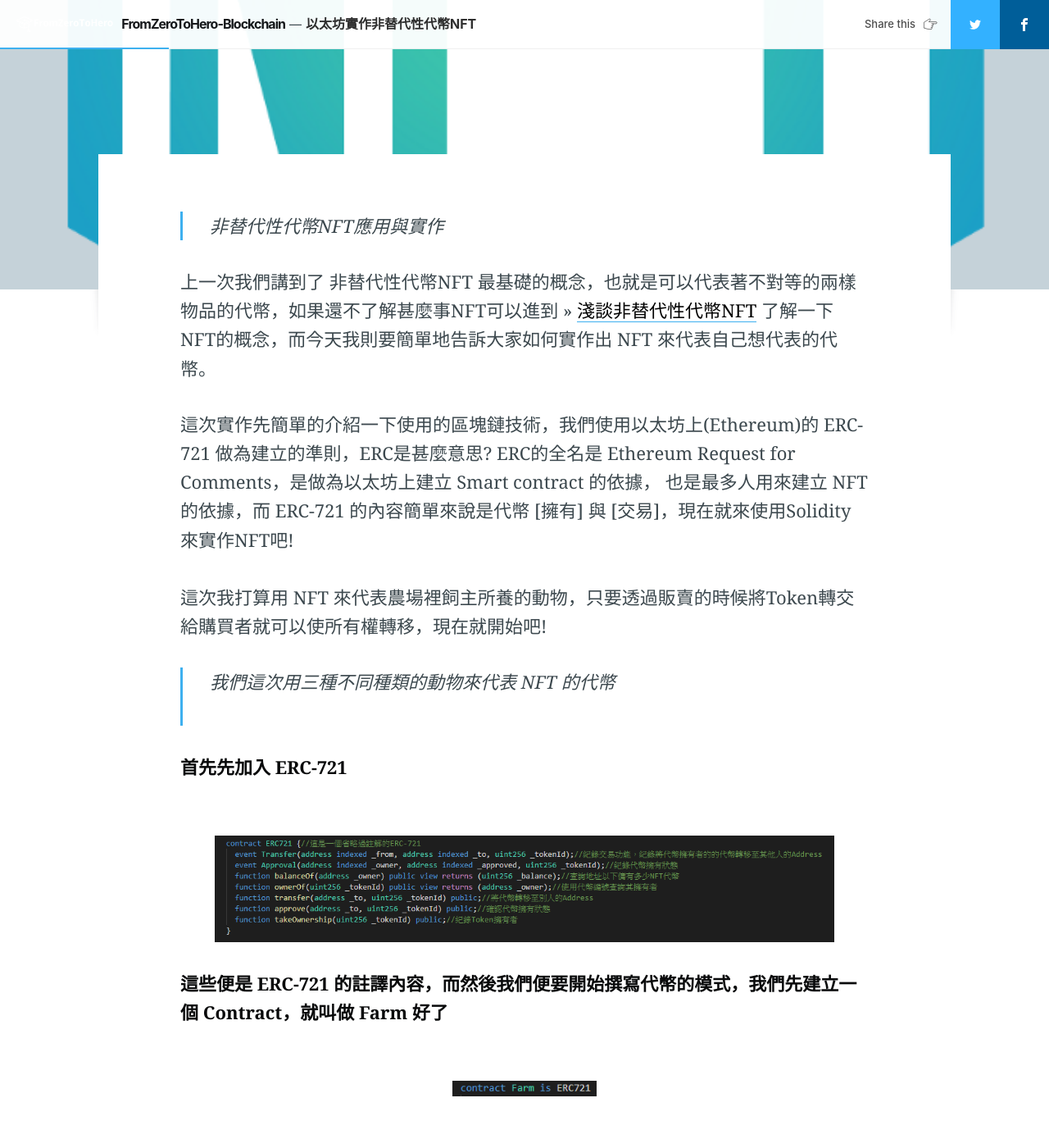
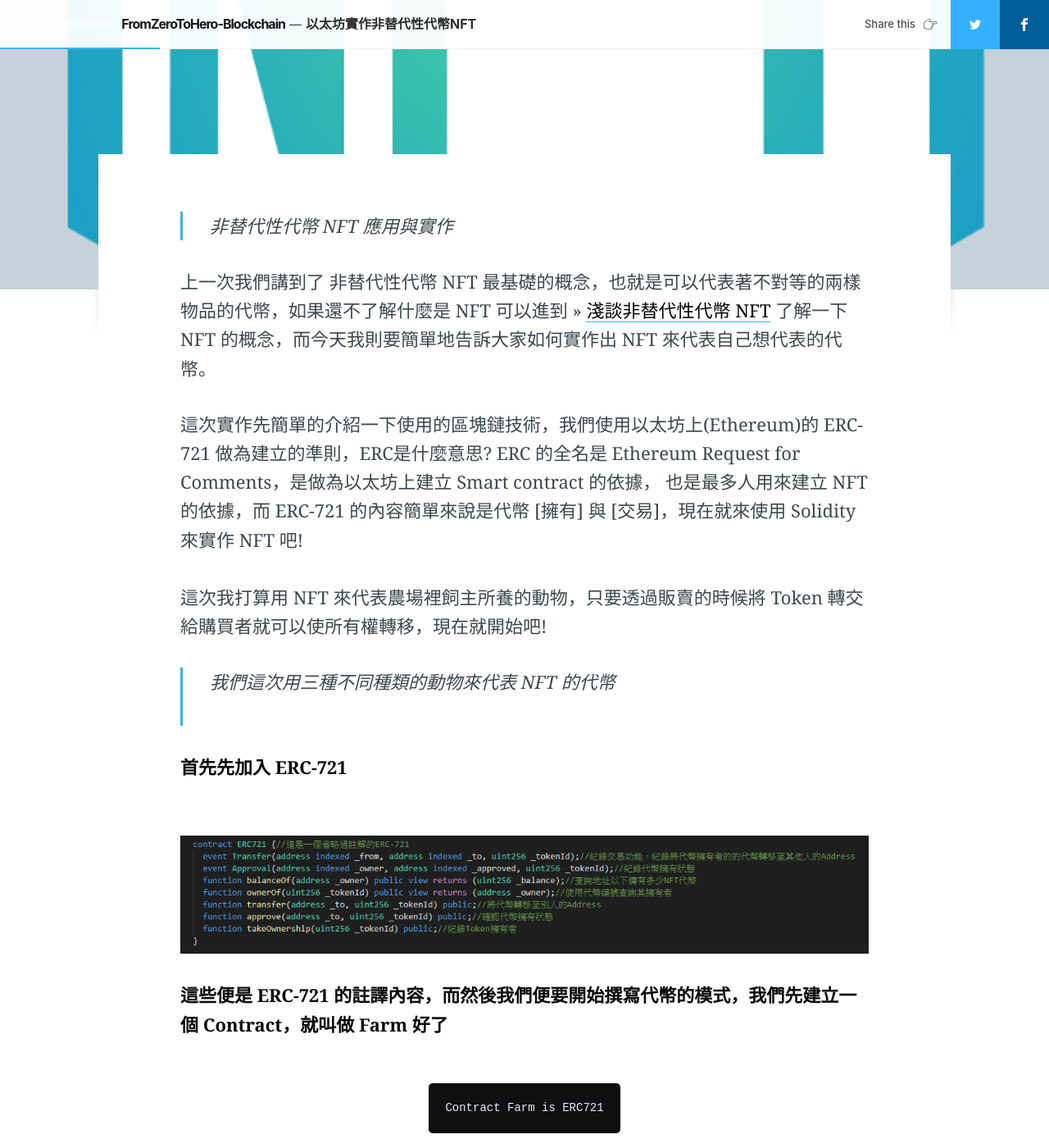
Before and after one commit to FZTH-Blockchain/fzth, a Jekyll site: the page built from _posts/2020-01-08-以太坊實作非替代性代幣NFT.md, in a window 1280 px wide and 1400 px high, scrolled down 709 px. Shown: the whole window at 82% size. Built offline with Jekyll 4.4.1, drawn with Linux system fonts in a browser that asks for light colours; nearby versions of some CDN libraries; comment, search, counter and statistics services are not loaded; some of the changed text lies outside the part shown.

Commit message:
update aaron's NFT atricle

````diff
--- a/_posts/2020-01-08-以太坊實作非替代性代幣NFT.md
+++ b/_posts/2020-01-08-以太坊實作非替代性代幣NFT.md
@@ -11,69 +11,69 @@
 author: Aaron #作者
 ---
 
->非替代性代幣NFT應用與實作
+> 非替代性代幣 NFT 應用與實作
 
-上一次我們講到了 非替代性代幣NFT 最基礎的概念，也就是可以代表著不對等的兩樣物品的代幣，如果還不了解甚麼事NFT可以進到 >> [淺談非替代性代幣NFT](https://fzth-blockchain.github.io/fzth/%E6%B7%BA%E8%AB%87%E9%9D%9E%E6%9B%BF%E4%BB%A3%E6%80%A7%E4%BB%A3%E5%B9%A3-NFT)
-了解一下NFT的概念，而今天我則要簡單地告訴大家如何實作出 NFT 來代表自己想代表的代幣。
+上一次我們講到了 非替代性代幣 NFT 最基礎的概念，也就是可以代表著不對等的兩樣物品的代幣，如果還不了解什麼是 NFT 可以進到 >> [淺談非替代性代幣 NFT](https://fzth-blockchain.github.io/fzth/%E6%B7%BA%E8%AB%87%E9%9D%9E%E6%9B%BF%E4%BB%A3%E6%80%A7%E4%BB%A3%E5%B9%A3-NFT)
+了解一下 NFT 的概念，而今天我則要簡單地告訴大家如何實作出 NFT 來代表自己想代表的代幣。
 
-這次實作先簡單的介紹一下使用的區塊鏈技術，我們使用以太坊上(Ethereum)的 ERC-721 做為建立的準則，ERC是甚麼意思? ERC的全名是 Ethereum Request for Comments，是做為以太坊上建立 Smart contract 的依據，
-也是最多人用來建立 NFT 的依據，而 ERC-721 的內容簡單來說是代幣 [擁有] 與 [交易]，現在就來使用Solidity來實作NFT吧!
+這次實作先簡單的介紹一下使用的區塊鏈技術，我們使用以太坊上(Ethereum)的 ERC-721 做為建立的準則，ERC是什麼意思? ERC 的全名是 Ethereum Request for Comments，是做為以太坊上建立 Smart contract 的依據，
+也是最多人用來建立 NFT 的依據，而 ERC-721 的內容簡單來說是代幣 [擁有] 與 [交易]，現在就來使用 Solidity 來實作 NFT 吧!
 <br>
 <br>
-這次我打算用 NFT 來代表農場裡飼主所養的動物，只要透過販賣的時候將Token轉交給購買者就可以使所有權轉移，現在就開始吧!
->我們這次用三種不同種類的動物來代表 NFT 的代幣
+這次我打算用 NFT 來代表農場裡飼主所養的動物，只要透過販賣的時候將 Token 轉交給購買者就可以使所有權轉移，現在就開始吧!
+> 我們這次用三種不同種類的動物來代表 NFT 的代幣
 <br>
 <br>
-
 
 <strong>首先先加入 ERC-721</strong>
 
 <div align="center">
-    <img src="https://github.com/FZTH-Blockchain/fzth/blob/master/assets/images/FZTH-NFT/Aaron-Erc721-1.png" style="width:90%">
+    <img src="./assets/images/FZTH-NFT/Aaron-Erc721-1.png" style="width:100%">
 </div>
-
 
 <strong>這些便是 ERC-721 的註譯內容，而然後我們便要開始撰寫代幣的模式，我們先建立一個 Contract，就叫做 Farm 好了</strong>
 
-<div align="center">
-    <img src="https://github.com/FZTH-Blockchain/fzth/blob/master/assets/images/FZTH-NFT/Aaron-Erc721-2.png" style="width:90%">
-</div>
+```
+Contract Farm is ERC721
+```
+
 <br>
 
-<strong>建立一個 struct，有動物的種類與顏色，再來建立 Mapping，使 Token 可以對應到 Address，透過這樣的方式便可以確立 Token 的擁有者</strong>
+<strong>建立一個 struct，有動物的種類與顏色，再來建立 Mapping，使 Token 可以對應到 Address，透過這樣的方式便可以確立 Token 的擁有者。</strong>
 
 <div align="center">
-    <img src="https://github.com/FZTH-Blockchain/fzth/blob/master/assets/images/FZTH-NFT/Aaron-Erc721-3.png" style="width:90%">
+    <img src="./assets/images/FZTH-NFT/Aaron-Erc721-3.png" style="width:100%">
 </div>
 <br>
 
 
-<strong>再來是紀錄的部分，將 Token 動向記錄到鏈上，這裡使用的是 emit</strong>
+<strong>再來是紀錄的部分，將 Token 動向記錄到鏈上，這裡使用的是 emit。</strong>
 
 <div align="center">
-    <img src="https://github.com/FZTH-Blockchain/fzth/blob/master/assets/images/FZTH-NFT/Aaron-Erc721-4.png" style="width:90%">
+    <img src="./assets/images/FZTH-NFT/Aaron-Erc721-4.png" style="width:100%">
 </div>
 <br>
 
 <strong>再來我們就要實作出查詢的部分，總不能誰有幾個代幣，誰擁有哪個代幣都不知道吧?</strong>
 <div align="center">
-    <img src="https://github.com/FZTH-Blockchain/fzth/blob/master/assets/images/FZTH-NFT/Aaron-Erc721-5.png" style="width:90%">
+    <img src="./assets/images/FZTH-NFT/Aaron-Erc721-5.png" style="width:90%">
 </div>
 <br>
 
-<strong>在來的這一個階段是實作出交易功能，增加代幣的靈活性，也依照 ERC-721 給予的準則來驗證擁有者</strong>
+<strong>在來的這一個階段是實作出交易功能，增加代幣的靈活性，也依照 ERC-721 給予的準則來驗證擁有者。</strong>
 <div align="center">
-    <img src="https://github.com/FZTH-Blockchain/fzth/blob/master/assets/images/FZTH-NFT/Aaron-Erc721-6.png" style="width:90%">
+    <img src="./assets/images/FZTH-NFT/Aaron-Erc721-6.png" style="width:100%">
 </div>
 <br>
 
-<strong>我把這支這能合約的重心放在最後一行，也就是 Create，這是這支智能合約的核心，代幣就是由這裡產出的</strong>
+<strong>我把這支這能合約的重心放在最後一行，也就是 Create，這是這支智能合約的核心，代幣就是由這裡產出的。</strong>
 >輸入動物名稱以及顏色後，便可以生產出一個代幣囉!
 <div align="center">
-    <img src="https://github.com/FZTH-Blockchain/fzth/blob/master/assets/images/FZTH-NFT/Aaron-Erc721-7.png" style="width:90%">
+    <img src="./assets/images/FZTH-NFT/Aaron-Erc721-7.png" style="width:100%">
 </div>
 <br>
-##
+
+## 小結
 而以上就是透過 ERC-721 實作動物農場的全部內容了，可以改看看裡面的參數或是 Token 結構作為練習，也可以在 MetaMask 上實際操作一次看看，讓自己更加了解智能合約的運作方式
 這次的實作 NFT 就到這裡了。
 <br>
````
Also changed, not shown: 1 other file.
